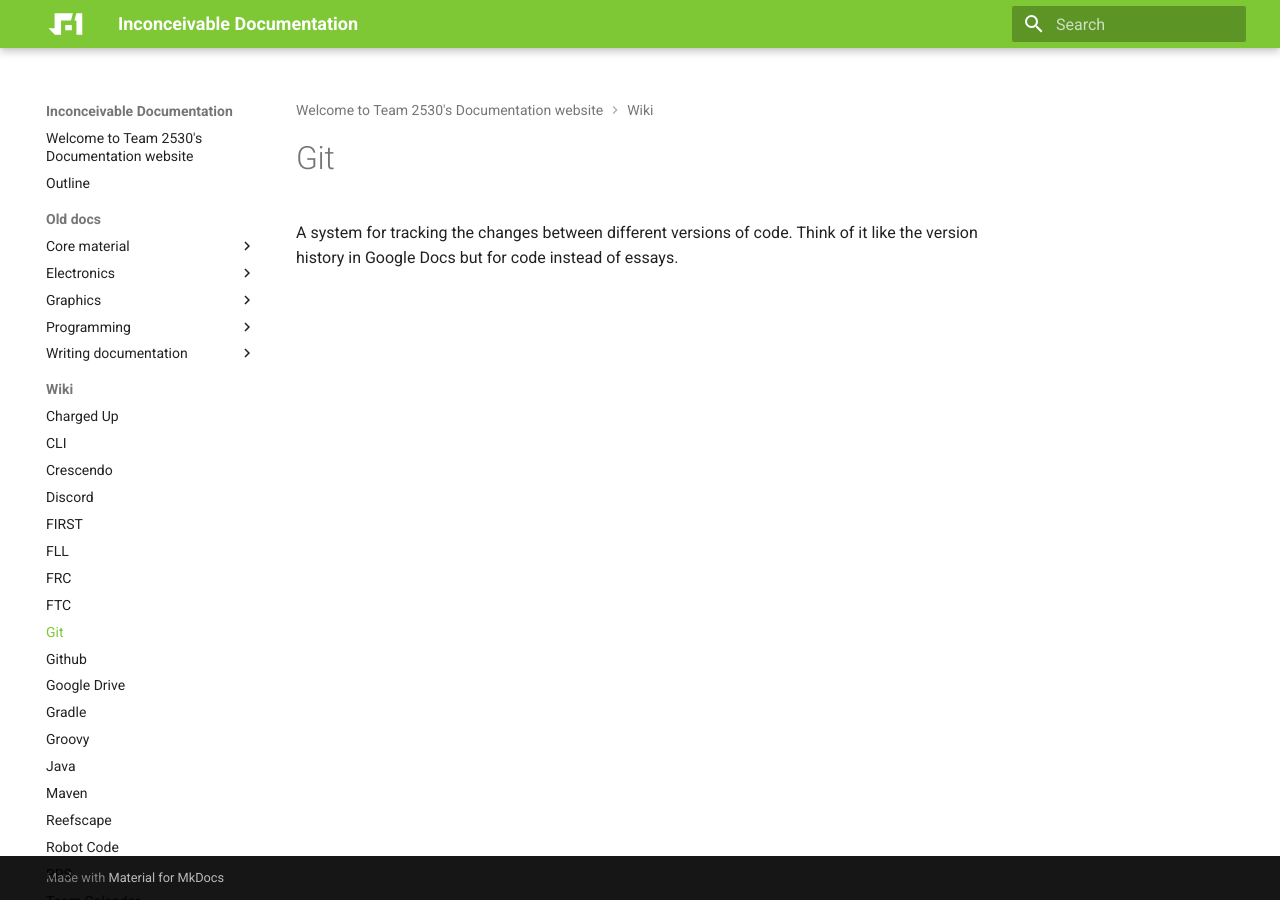
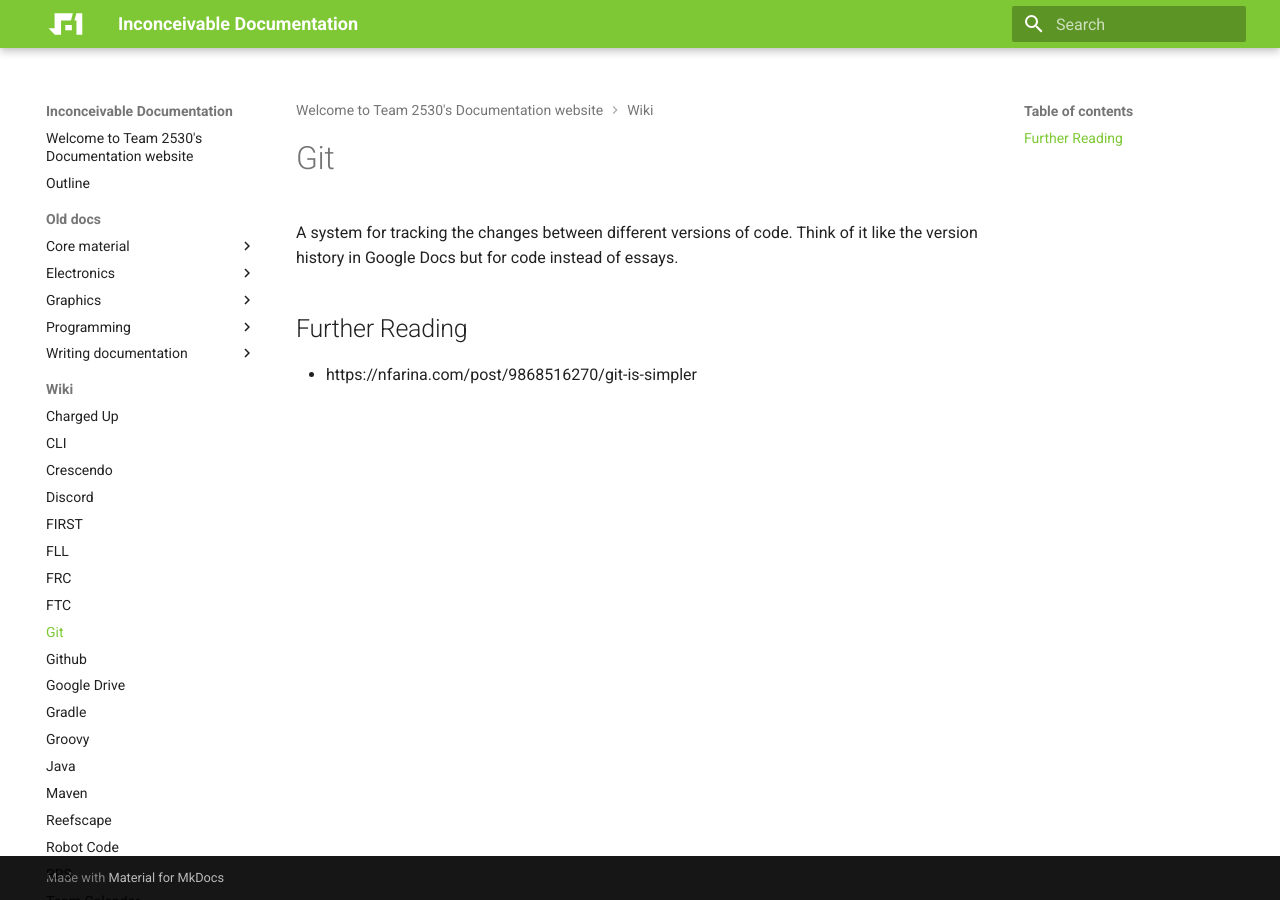
Before and after one commit to Team2530/Documentation, an MkDocs documentation site: the page built from docs/wiki/git.md, in a window 1280 px wide. Built offline with MkDocs 1.6.1 and Material for MkDocs 9.7.7, drawn with Linux system fonts in a browser that asks for light colours.

Commit message:
Add interesting article about Git

```diff
--- a/docs/wiki/git.md
+++ b/docs/wiki/git.md
@@ -1,3 +1,7 @@
 # Git
 
 A system for tracking the changes between different versions of code. Think of it like the version history in Google Docs but for code instead of essays.
+
+## Further Reading
+
+- https://nfarina.com/post/9868516270/git-is-simpler
```
